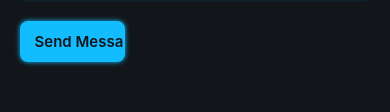
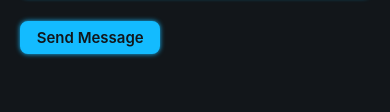
Before and after one commit to Guddukanwar90/Portfolio, a plain HTML site: page index.html in a window 390 px wide. Shown: the part 3462-3574 px from the top of the page. Drawn offline with nearby package versions, Linux system fonts and the light colour scheme.

Commit message:
Update style.css

```diff
--- a/style.css
+++ b/style.css
@@ -464,6 +464,14 @@ form .send-btn:hover{
         width: 100%;
     }
 }
+@media (max-width: 580px){
+    form .send-btn{
+        padding: 5px 10px;
+        font-size: 15px;
+        font-weight: 600;
+        width: 40%;
+    }
+}
 @media (max-width: 470px){
     :root{
         --h1-font: 3rem;
@@ -478,11 +486,4 @@ form .send-btn:hover{
         object-fit: cover;
         margin: 0 auto;
     }
-    form .send-btn{
-        padding: 9px 13px;
-        font-size: 15px;
-    }
-
-
-
 }
```
